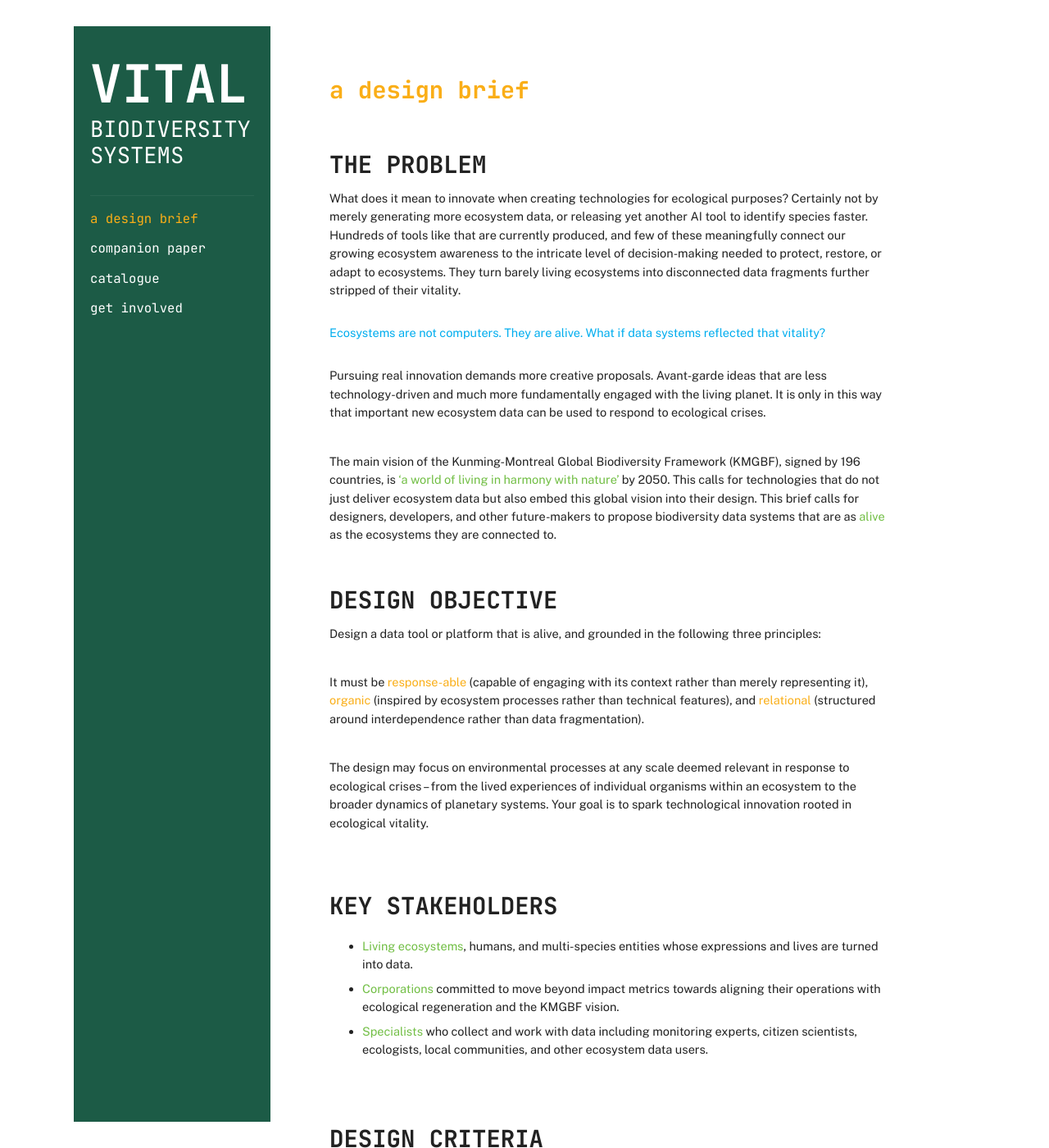
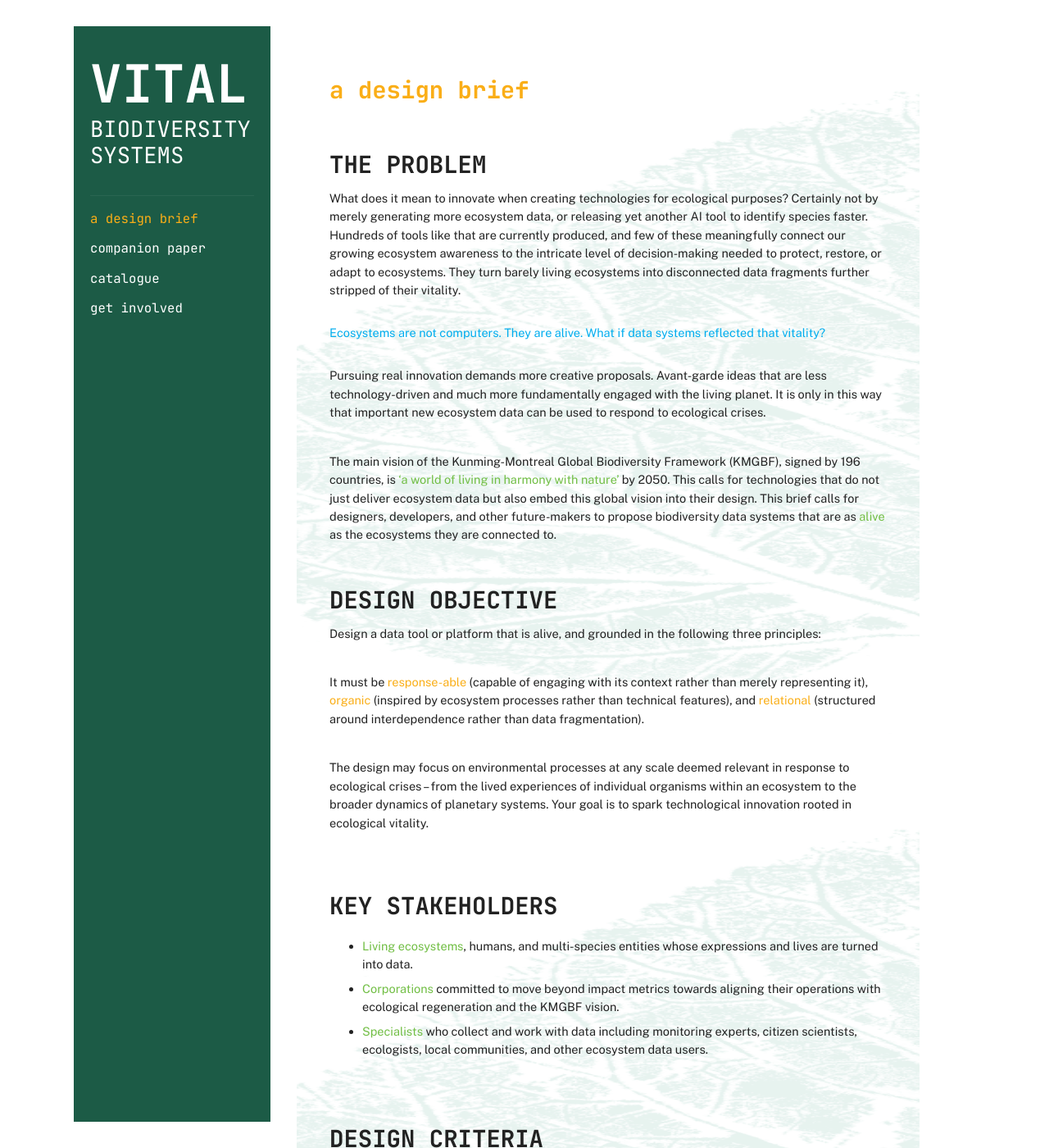
Before and after one commit to vitalbiodiversity/vitalbiodiversity.github.io, a Jekyll site: the page built from index.md, in a window 1280 px wide and 1400 px high. Shown: the whole window at 82% size. Built offline with Jekyll 4.4.1, drawn with Linux system fonts in a browser that asks for light colours.

Commit message:
Update style.css

```diff
--- a/assets/css/style.css
+++ b/assets/css/style.css
@@ -170,33 +170,12 @@ code, pre { font-family: 'JetBrains Mono', monospace; }
 
 
 /* ---------- Page background ---------- */
-/* Apply background to a wrapper around the content */
-.page-outer {
-  position: relative; /* ensures text/content layers above background */
-}
-
-.page-outer::before {
-  content: "";
-  position: fixed;          /* stays in place while scrolling */
-  top: 25px;                /* adjust vertical offset */
-  right: 0;                 /* stick to the right edge of the content container */
-  width: auto;              /* width auto to maintain aspect ratio */
-  height: 100vh;            /* fill viewport height */
-  max-width: 600px;         /* optional: limit max width so it doesn't get huge */
-  background-image: url('/assets/css/background-tall-right.png');
-  background-repeat: no-repeat;
-  background-size: auto 100%; /* maintain height, scale width automatically */
-  background-position: right top;
-  z-index: 0;               /* behind all content */
-  pointer-events: none;     /* so it doesn’t block clicks */
-}
-
-/* Ensure the content sits above the pseudo-element */
-.site-wrapper {
-  position: relative;
-  z-index: 1;
-}
-}
+.main-content {
+  background-image: url('/assets/css/background-tall-right.png'); /* tall image with content on the right */
+  background-repeat: no-repeat; background-attachment: fixed; /* stays in place while scrolling on desktop */
+  background-size: auto 100%; /* height fills viewport, width auto */
+  background-position: right 230px top 25px; /* shift 230px left from right */
+  position: relative; /* ensures text is above background */ background-color: #ffffff; /* fallback */
 
 /* ---------- Mobile optimization ---------- */
 @media (max-width: 768px) {
```
